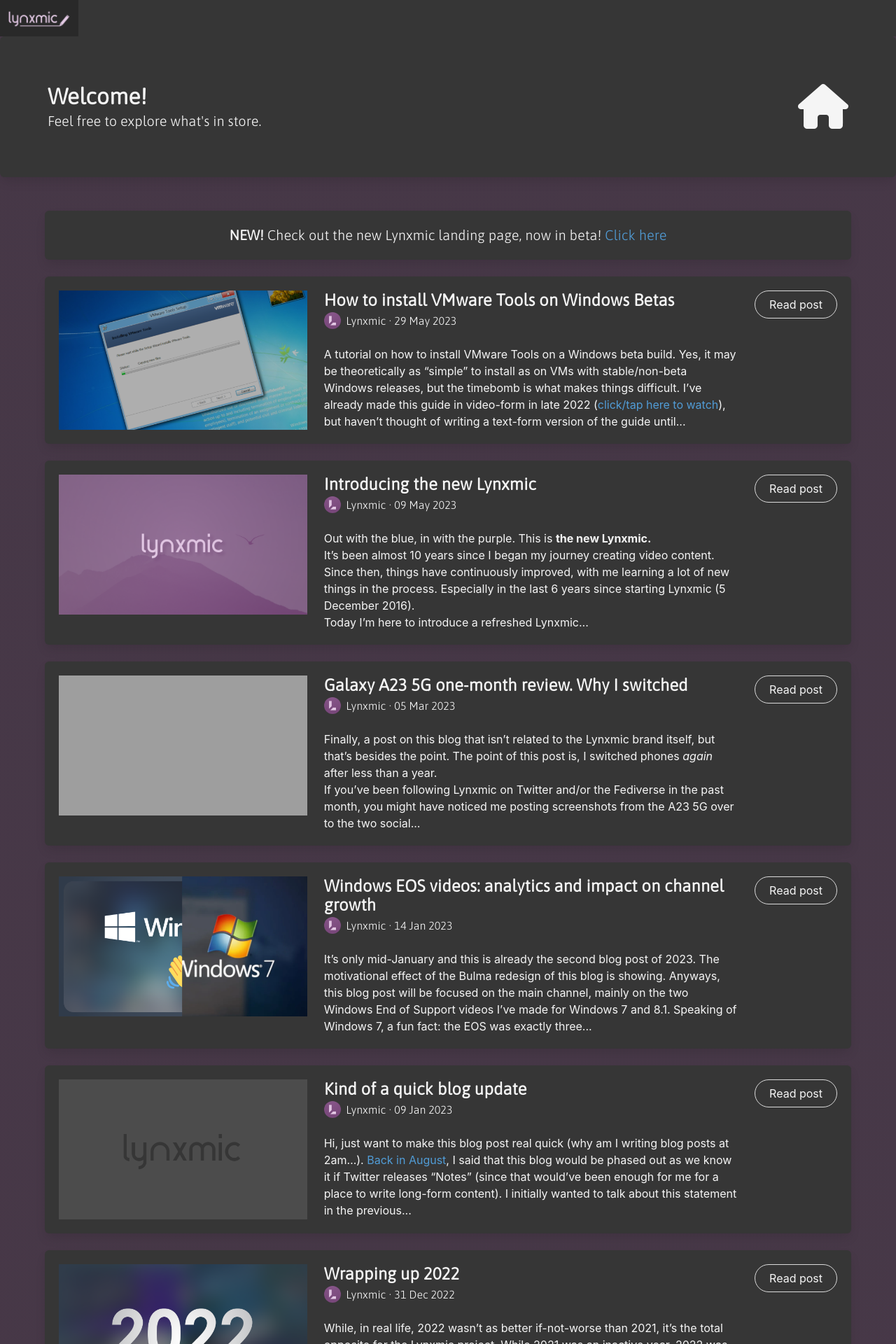
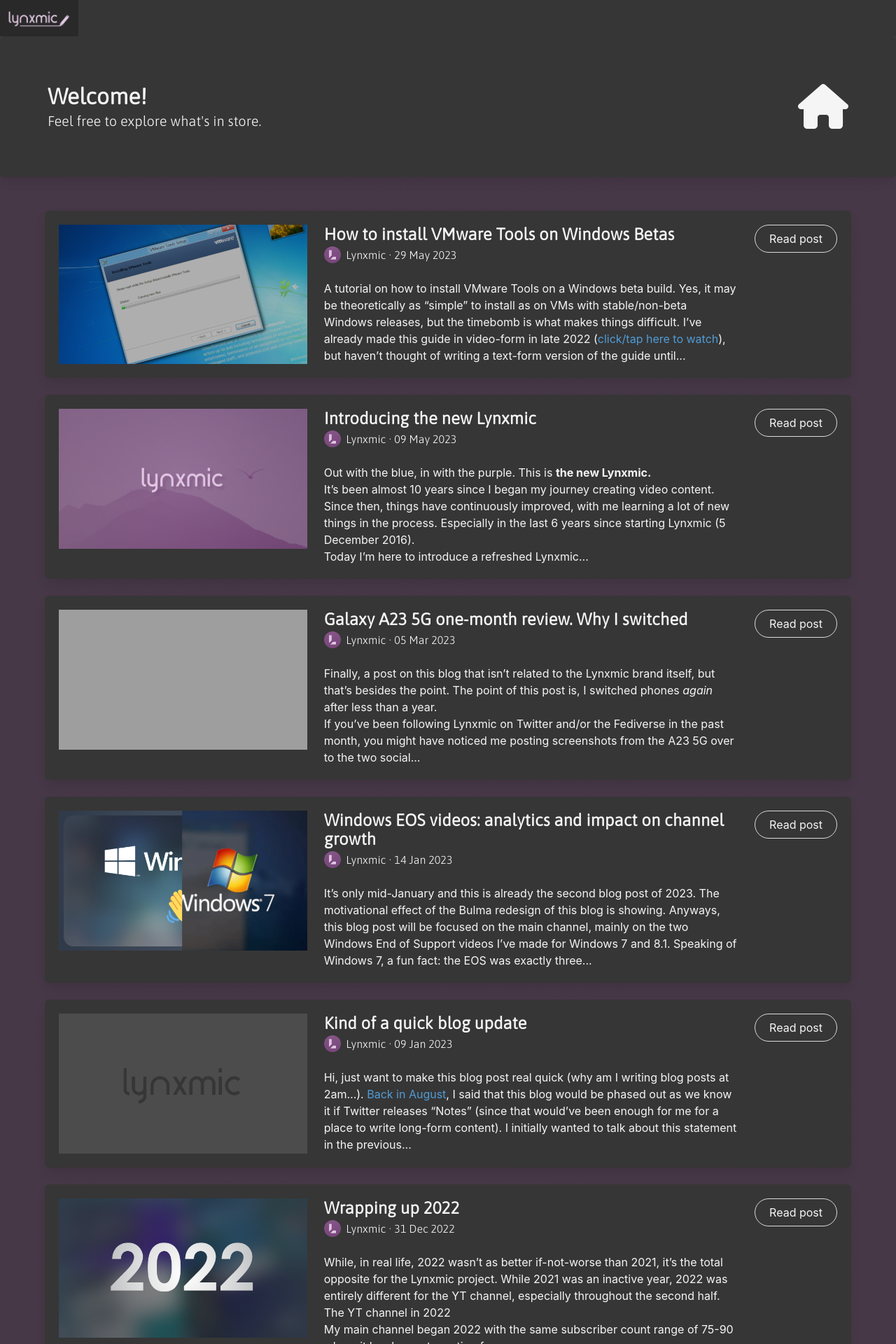
Before and after one commit to theclyron/lynxblog, a Jekyll site: the page built from docs/index.html, in a window 1280 px wide. Shown: the top 1920 px of the page at 70% size. Built offline with Jekyll 4.4.1, drawn with Linux system fonts in a browser that asks for light colours; the list of posts is cut into pages by our own code.

Commit message:
Update index.html

```diff
--- a/docs/index.html
+++ b/docs/index.html
@@ -18,9 +18,6 @@
 </div>
 <br>
 <div class="container">
-  <div class="box has-background-dark has-fade-effect">
-    <p class="has-text-light has-text-centered is-size-5" style="font-family: 'asap-light', 'asap-bold';"><strong class="has-text-light">NEW!</strong> Check out the new Lynxmic landing page, now in beta! <a href="{{ site.url }}/beta">Click here</a></p>
-  </div>
   {% for post in paginator.posts %}
           <div class="box has-background-dark has-text-light has-fade-effect">
             <div class="columns">
```
